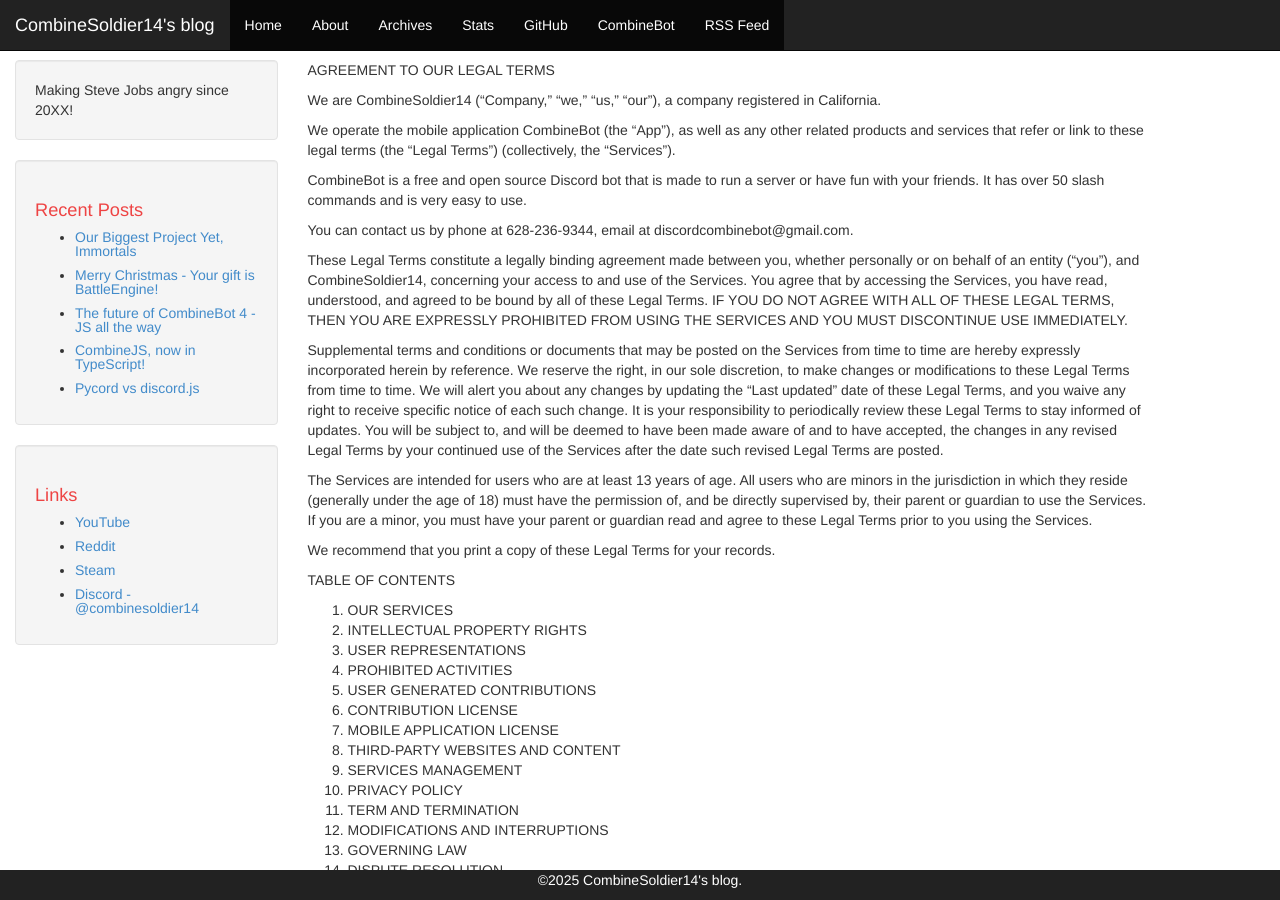
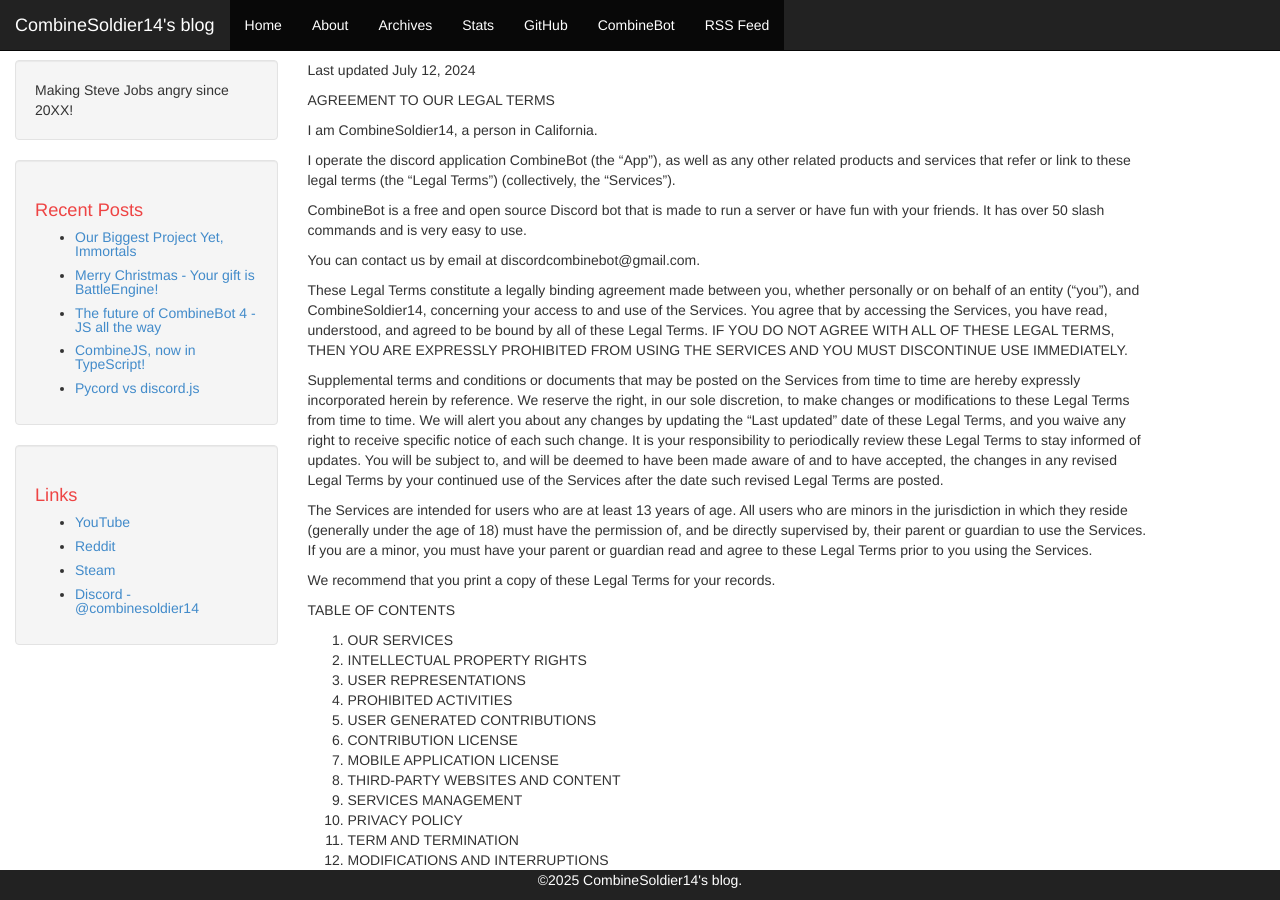
Before and after one commit to CombineSoldier14/combinesoldier14.github.io, a Jekyll site: the page built from pages/cmbot-privacy-policy.md, in a window 1280 px wide and 900 px high. Built offline with Jekyll 4.4.1, drawn with Linux system fonts in a browser that asks for light colours; some of the changed text lies outside the part shown.

Commit message:
Update cmbot-privacy-policy.md

```diff
--- a/pages/cmbot-privacy-policy.md
+++ b/pages/cmbot-privacy-policy.md
@@ -3,15 +3,17 @@ layout: default
 permalink: /combinebot-privacy-policy
 ---
 
+Last updated July 12, 2024
+
 AGREEMENT TO OUR LEGAL TERMS
 
-We are CombineSoldier14 ("Company," "we," "us," "our"), a company registered in California.
+I am CombineSoldier14, a person in California.
 
-We operate the mobile application CombineBot (the "App"), as well as any other related products and services that refer or link to these legal terms (the "Legal Terms") (collectively, the "Services").
+I operate the discord application CombineBot (the "App"), as well as any other related products and services that refer or link to these legal terms (the "Legal Terms") (collectively, the "Services").
 
 CombineBot is a free and open source Discord bot that is made to run a server or have fun with your friends. It has over 50 slash commands and is very easy to use.
 
-You can contact us by phone at 628-236-9344, email at discordcombinebot@gmail.com.
+You can contact us by email at discordcombinebot@gmail.com.
 
 These Legal Terms constitute a legally binding agreement made between you, whether personally or on behalf of an entity ("you"), and CombineSoldier14, concerning your access to and use of the Services. You agree that by accessing the Services, you have read, understood, and agreed to be bound by all of these Legal Terms. IF YOU DO NOT AGREE WITH ALL OF THESE LEGAL TERMS, THEN YOU ARE EXPRESSLY PROHIBITED FROM USING THE SERVICES AND YOU MUST DISCONTINUE USE IMMEDIATELY.
 
@@ -243,5 +245,4 @@ These Legal Terms and any policies or operating rules posted by us on the Servic
 In order to resolve a complaint regarding the Services or to receive further information regarding use of the Services, please contact us at:
 
 CombineSoldier14
-Phone: 628-236-9344
 discordcombinebot@gmail.com
```
